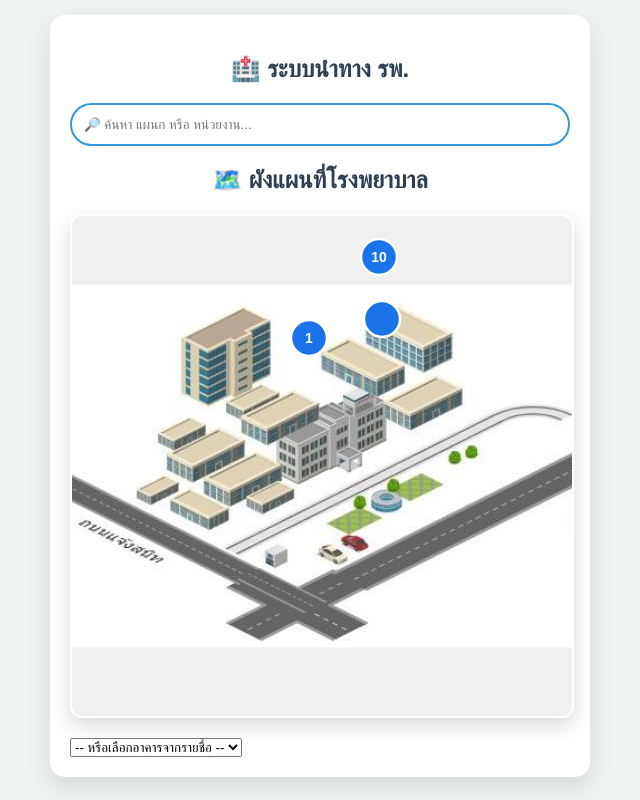
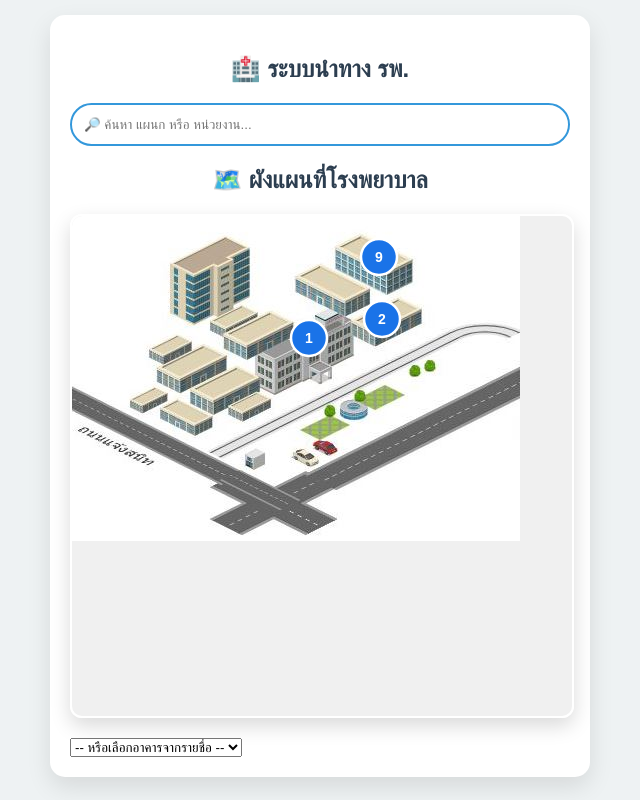
Before and after one commit to rangsan35/rangsanmalajumpee, a plain HTML site: page index.html in a window 1280 px wide. Shown: the whole page, without its empty margins (320-960 px from the left). Drawn offline with Linux system fonts and the light colour scheme.

Commit message:
Add files via upload

```diff
--- a/data.json
+++ b/data.json
@@ -23,7 +23,7 @@
     "building_6": {
       "name_th": "อาคาร 9", "name_en": "OPD Building",
       "photo_path": "images/b6.jpg", "lat": 16.0585, "lng": 103.6520,
-      "description": "ตึก 9ชั้น ",
+      "description": "ตึก 9 ชั้น ",
       "departments": [
         {"name_th": "เวชระเบียน", "floor": "1", "keywords": ["ทำบัตร"]},
         {"name_th": "แผนกทันตกรรม", "floor": "2", "keywords": ["ทำฟัน", "ถอนฟัน"]},
--- a/index.html
+++ b/index.html
@@ -19,7 +19,7 @@
             <h2 class="title">🗺️ ผังแผนที่โรงพยาบาล</h2>
             <div id="hospital-map-container">
                 <svg viewBox="0 0 500 500" preserveAspectRatio="xMidYMid meet" class="hospital-svg">
-                    <image href="images/hospital2.JPG" x="0" y="0" width="500" height="500" />
+                    <image href="images/hospital2.JPG" x="0" y="0" width="448" height="325" />
 
                     <g class="b-group" onclick="selectBuilding('building_1')">
                         <circle cx="237" cy="122" r="18" class="b-circle" />
@@ -28,12 +28,12 @@
 
                     <g class="b-group" onclick="selectBuilding('building_2')">
                         <circle cx="310" cy="103" r="18" class="b-circle" />
-                        <text x="310" y="2103" class="b-label">2</text>
+                        <text x="310" y="103" class="b-label">2</text>
                     </g>
 
                     <g class="b-group" onclick="selectBuilding('building_6')">
                         <circle cx="307" cy="41" r="18" class="b-circle" />
-                        <text x="307" y="41" class="b-label">10</text>
+                        <text x="307" y="41" class="b-label">9</text>
                     </g>
 
                     </svg>
```
